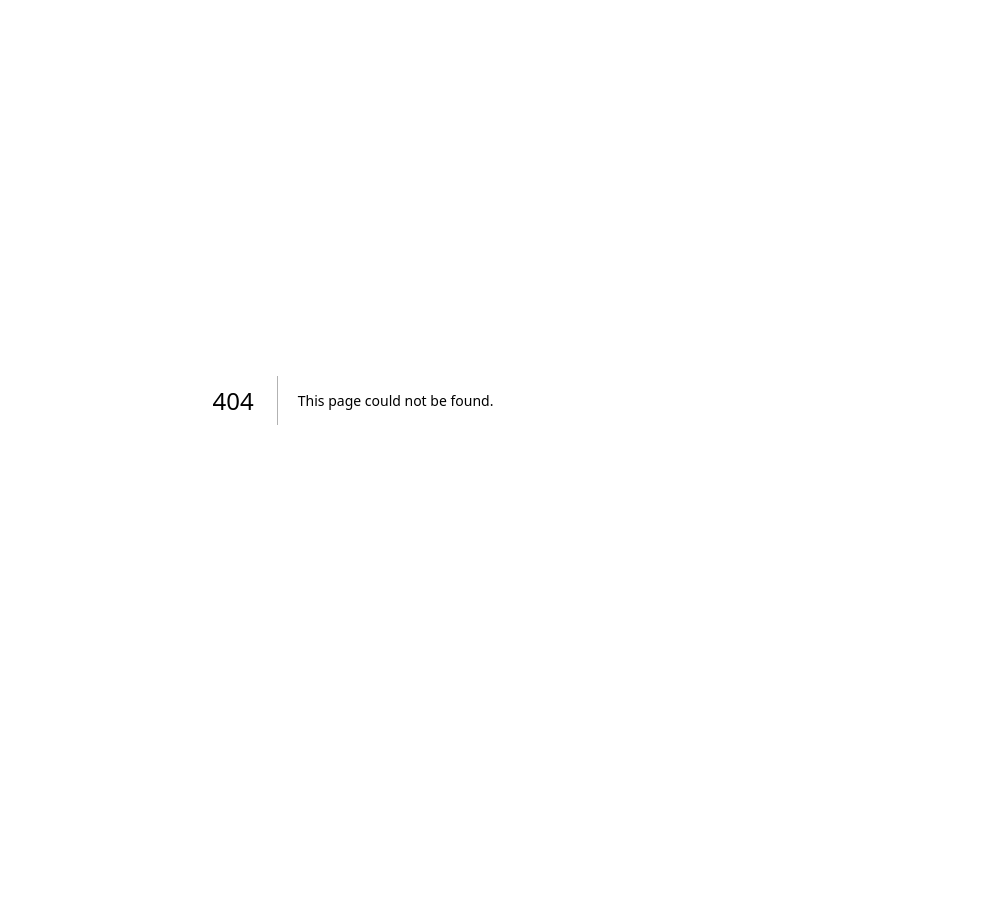
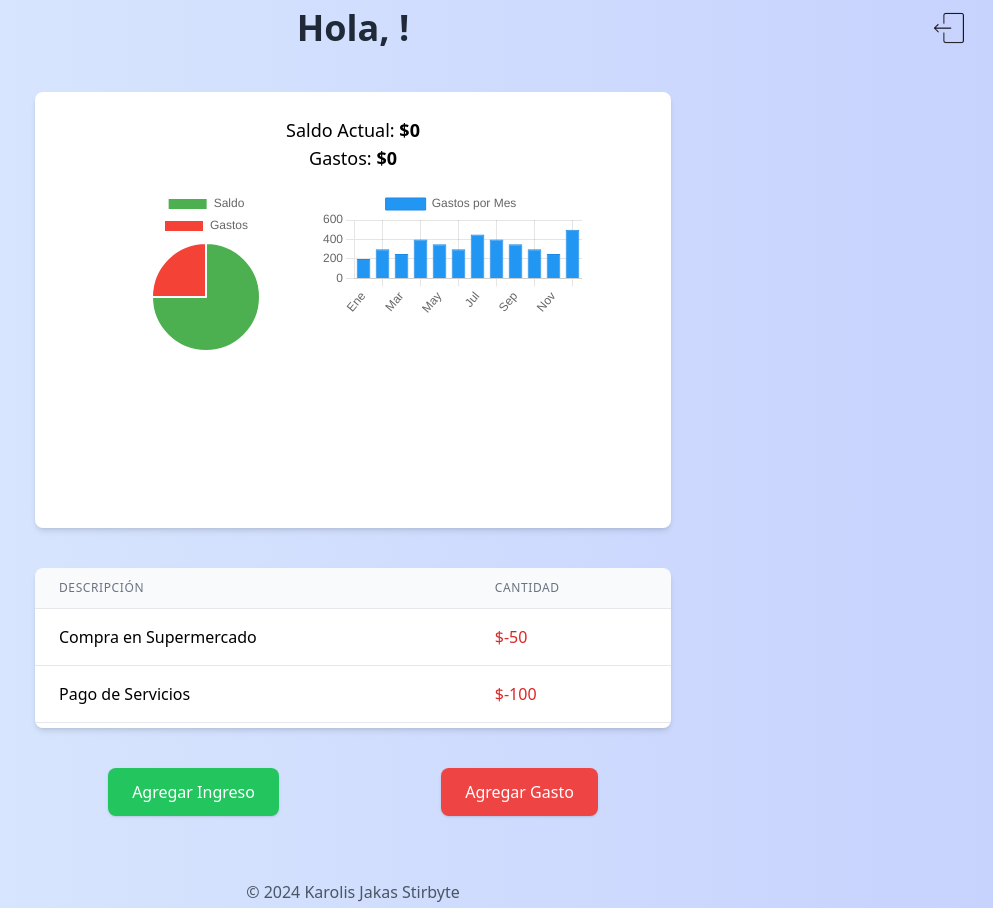
Before and after one commit to Kjaks/MERN-stack-budget-control, a Next.js app in the folder frontend/: page /clientData in a window 1280 px wide. Before the commit this address had no page. Shown: the whole page, without its empty margins (287-1280 px from the left). Before the commit the page ends 800 px from the top, so only its background shows below. Built offline with nearby package versions, Linux system fonts and the light colour scheme.

Commit message:
minor changes in frontend

```diff
--- /dev/null
+++ b/frontend/components/FinancialSummary.tsx
@@ -0,0 +1,64 @@
+import React from 'react';
+import { Pie, Bar } from 'react-chartjs-2';
+import { Chart as ChartJS, ArcElement, Tooltip, Legend, CategoryScale, LinearScale, Title, LineController, BarElement } from 'chart.js';
+
+ChartJS.register(ArcElement, Tooltip, Legend, CategoryScale, LinearScale, Title, LineController, BarElement);
+
+interface FinancialSummaryProps {
+    balance: number;
+    expenses: number;
+}
+
+const pieChartData = {
+    labels: ['Saldo', 'Gastos'],
+    datasets: [
+        {
+            label: 'Distribución Financiera',
+            data: [1200, 400],
+            backgroundColor: ['#4caf50', '#f44336'],
+            hoverBackgroundColor: ['#66bb6a', '#ef5350']
+        }
+    ]
+};
+
+const barChartData = {
+    labels: ['Ene', 'Feb', 'Mar', 'Abr', 'May', 'Jun', 'Jul', 'Ago', 'Sep', 'Oct', 'Nov', 'Dic'],
+    datasets: [
+        {
+            label: 'Gastos por Mes',
+            backgroundColor: '#2196f3',
+            borderColor: '#1e88e5',
+            borderWidth: 1,
+            hoverBackgroundColor: '#0d47a1',
+            hoverBorderColor: '#0d47a1',
+            data: [200, 300, 250, 400, 350, 300, 450, 400, 350, 300, 250, 500]
+        }
+    ]
+};
+
+const FinancialSummary: React.FC<FinancialSummaryProps> = ({ balance, expenses }) => (
+    <div className="flex flex-col items-center justify-center">
+        <div className="bg-white shadow-md p-6 rounded-lg w-full md:w-3/4 lg:w-1/2">
+            <div className="text-center mb-4">
+                <p className="text-lg">Saldo Actual: <span className="font-bold">${balance}</span></p>
+                <p className="text-lg">Gastos: <span className="font-bold">${expenses}</span></p>
+            </div>
+
+            <div className="flex flex-col md:flex-row items-center justify-center mb-4">
+                <div className="w-full md:w-1/3 px-4 mb-4 md:mb-0">
+                    <div className="relative" style={{ height: '300px' }}>
+                        <Pie data={pieChartData} />
+                    </div>
+                </div>
+
+                <div className="w-full md:w-1/2 px-4">
+                    <div className="relative" style={{ height: '300px' }}>
+                        <Bar data={barChartData} />
+                    </div>
+                </div>
+            </div>
+        </div>
+    </div>
+);
+
+export default FinancialSummary;
--- a/frontend/components/Login.tsx
+++ b/frontend/components/Login.tsx
@@ -23,7 +23,7 @@ const Login: React.FC = () => {
             localStorage.setItem('userName', name);
 
             // Redirigir al usuario a la página de bienvenida
-            router.push('/welcome');
+            router.push('/clientData');
         } catch (error) {
             console.error('Error en el inicio de sesión:', error);
         }
--- a/frontend/components/Register.tsx
+++ b/frontend/components/Register.tsx
@@ -22,7 +22,7 @@ const Register: React.FC = () => {
             localStorage.setItem('userName', name); // Guardar el nombre en localStorage
 
             // Redirigir al usuario a la página de bienvenida
-            router.push('/welcome');
+            router.push('/clientData');
         } catch (error) {
             console.error('Error en el registro:', error);
         }
--- /dev/null
+++ b/frontend/components/TransactionTable.tsx
@@ -0,0 +1,40 @@
+import React from 'react';
+
+const transactions = [
+    { id: 1, description: 'Compra en Supermercado', amount: -50 },
+    { id: 2, description: 'Pago de Servicios', amount: -100 },
+    { id: 3, description: 'Sueldo', amount: 1500 },
+    { id: 4, description: 'Alquiler', amount: -800 },
+    { id: 5, description: 'Compras en línea', amount: -200 },
+    { id: 6, description: 'Ventas', amount: 1200 },
+    { id: 7, description: 'Gasolina', amount: -70 }
+];
+
+const TransactionTable: React.FC = () => {
+    return (
+        <section className="h-full flex items-center justify-center">
+            <div className="bg-white shadow-md rounded-lg overflow-auto max-h-[10rem] w-full md:w-3/4 lg:w-1/2">
+                <table className="min-w-full divide-y divide-gray-200">
+                    <thead className="bg-gray-50">
+                        <tr>
+                            <th scope="col" className="px-6 py-3 text-left text-xs font-medium text-gray-500 uppercase tracking-wider">Descripción</th>
+                            <th scope="col" className="px-6 py-3 text-left text-xs font-medium text-gray-500 uppercase tracking-wider">Cantidad</th>
+                        </tr>
+                    </thead>
+                    <tbody className="bg-white divide-y divide-gray-200">
+                        {transactions.map(transaction => (
+                            <tr key={transaction.id}>
+                                <td className="px-6 py-4 whitespace-nowrap">{transaction.description}</td>
+                                <td className={`px-6 py-4 whitespace-nowrap ${transaction.amount >= 0 ? 'text-green-600' : 'text-red-600'}`}>
+                                    ${transaction.amount}
+                                </td>
+                            </tr>
+                        ))}
+                    </tbody>
+                </table>
+            </div>
+        </section>
+    );
+};
+
+export default TransactionTable;
--- a/frontend/package.json
+++ b/frontend/package.json
@@ -12,10 +12,13 @@
     "@types/axios": "^0.14.0",
     "@types/react-router-dom": "^5.3.3",
     "axios": "^1.7.2",
+    "chart.js": "^4.4.3",
     "next": "14.2.4",
     "react": "^18",
+    "react-chartjs-2": "^5.2.0",
     "react-dom": "^18",
-    "react-router-dom": "^6.24.0"
+    "react-router-dom": "^6.24.0",
+    "react-spring": "^9.7.3"
   },
   "devDependencies": {
     "@types/node": "^20",
--- /dev/null
+++ b/frontend/pages/clientData.tsx
@@ -0,0 +1,64 @@
+import React, { useEffect, useState } from 'react';
+import FinancialSummary from '../components/FinancialSummary';
+import TransactionTable from '../components/TransactionTable';
+import Image from 'next/image';
+
+const ClientData: React.FC = () => {
+    const [userName, setUserName] = useState<string | null>(null);
+    const [balance, setBalance] = useState<number>(0);
+    const [expenses, setExpenses] = useState<number>(0);
+
+    useEffect(() => {
+        // Simulación de carga de datos desde localStorage
+        const storedUserName = localStorage.getItem('userName');
+        if (storedUserName) {
+            setUserName(storedUserName);
+            setBalance(1200); // Simulación de saldo
+            setExpenses(400); // Simulación de gastos
+        }
+    }, []);
+
+    return (
+        <div className="min-h-screen bg-gradient-to-r from-blue-100 to-indigo-200 max-w-full grid grid-cols-3 gap-10 p-1">
+            <header className="col-span-3 h-full flex items-center justify-between px-4">
+                <div className="flex items-center justify-center col-span-1">
+                    {/* Columna Vacía Izquierda */}
+                </div>
+                <div className="flex items-center justify-self-stretch col-span-1">
+                    {/* Columna Centro */}
+                    <h1 className="text-4xl font-bold text-gray-800 text-center pl-12">Hola, {userName}!</h1>
+                </div>
+                <div className="flex items-center justify-end col-span-1">
+                    {/* Columna Derecha */}
+                    <a href="/">
+                        <Image src="/pngwing.com.png" alt="Logout" width={48} height={48} />
+                    </a>
+                </div>
+            </header>
+
+            <div className="col-span-3">
+                {/* Contenido de la primera fila de tres columnas */}
+                <FinancialSummary balance={balance} expenses={expenses} />
+            </div>
+
+            <div className="col-span-3">
+                {/* Contenido de la segunda fila de tres columnas */}
+                <TransactionTable />
+            </div>
+
+            <div className="col-span-3 flex items-center justify-center">
+                {/* Contenido de la tercera fila de tres columnas */}
+                <section className="flex flex-col md:flex-row items-center justify-around gap-4 w-1/2 g-1/2">
+                    <a href="/add-income" className="bg-green-500 text-white py-3 px-6 rounded-lg shadow hover:bg-green-600 text-center">Agregar Ingreso</a>
+                    <a href="/add-expense" className="bg-red-500 text-white py-3 px-6 rounded-lg shadow hover:bg-red-600 text-center">Agregar Gasto</a>
+                </section>
+            </div>
+
+            <footer className="text-center text-gray-600 mt-6 col-span-3">
+                <p>&copy; {new Date().getFullYear()} Karolis Jakas Stirbyte</p>
+            </footer>
+        </div>
+    );
+};
+
+export default ClientData;
--- a/frontend/pages/welcome.tsx
+++ /dev/null
@@ -1,31 +0,0 @@
-import React, { useEffect, useState } from 'react';
-import { useRouter } from 'next/router';
-
-const Welcome: React.FC = () => {
-    const [userName, setUserName] = useState<string | null>(null);
-    const router = useRouter();
-
-    useEffect(() => {
-        const storedUserName = localStorage.getItem('userName');
-        if (storedUserName) {
-            setUserName(storedUserName);
-        } else {
-            router.push('/');
-        }
-    }, [router]);
-
-    if (!userName) {
-        return <div>Loading...</div>; // O un indicador de carga mientras se redirige
-    }
-
-    return (
-        <div className="min-h-screen flex flex-col items-center justify-center bg-gradient-to-r from-blue-100 to-indigo-200 px-4">
-            <div className="text-center mb-12">
-                <h1 className="text-6xl font-extrabold text-gray-800">Welcome</h1>
-                <p className="mt-6 text-2xl text-gray-600">Hello, {userName}!</p>
-            </div>
-        </div>
-    );
-};
-
-export default Welcome;
```
Also changed, not shown: frontend/public/pngwing.com.png (added), 1 other file (tests, documents, lock files or other folders).
